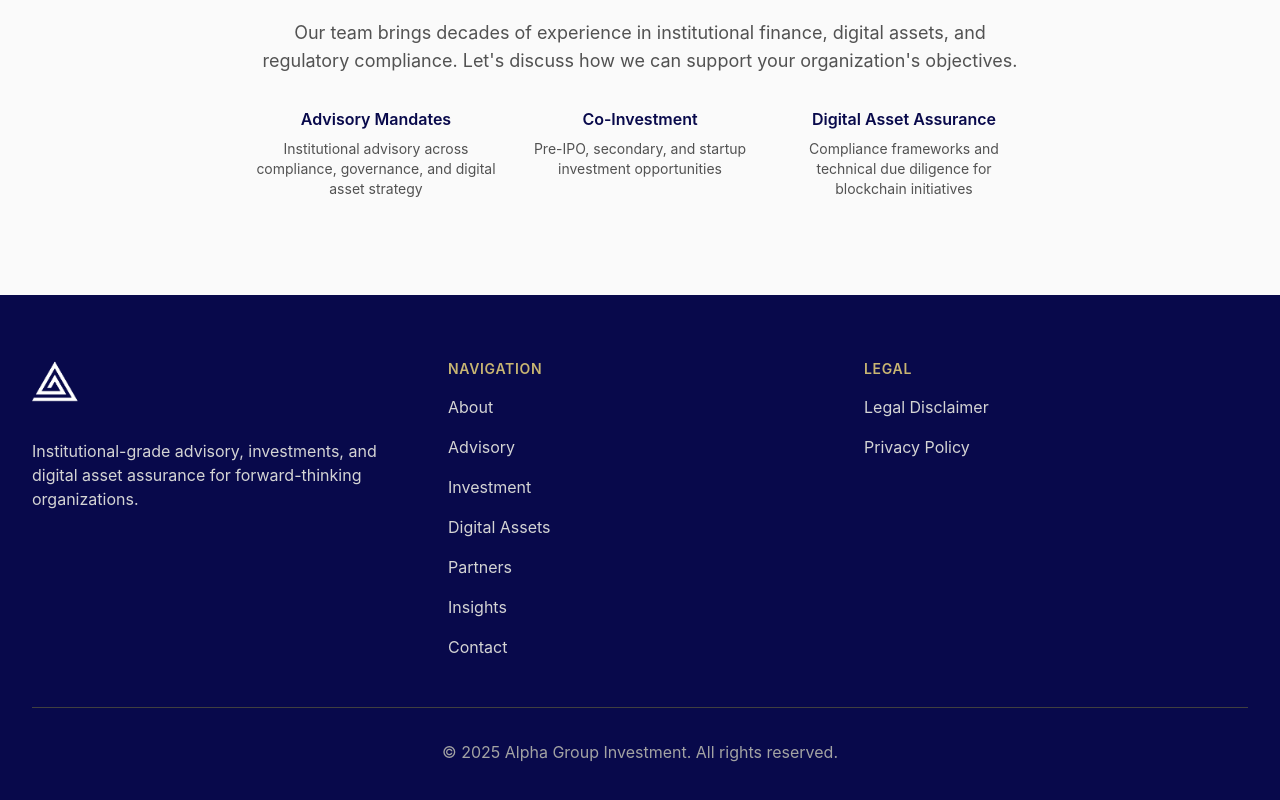
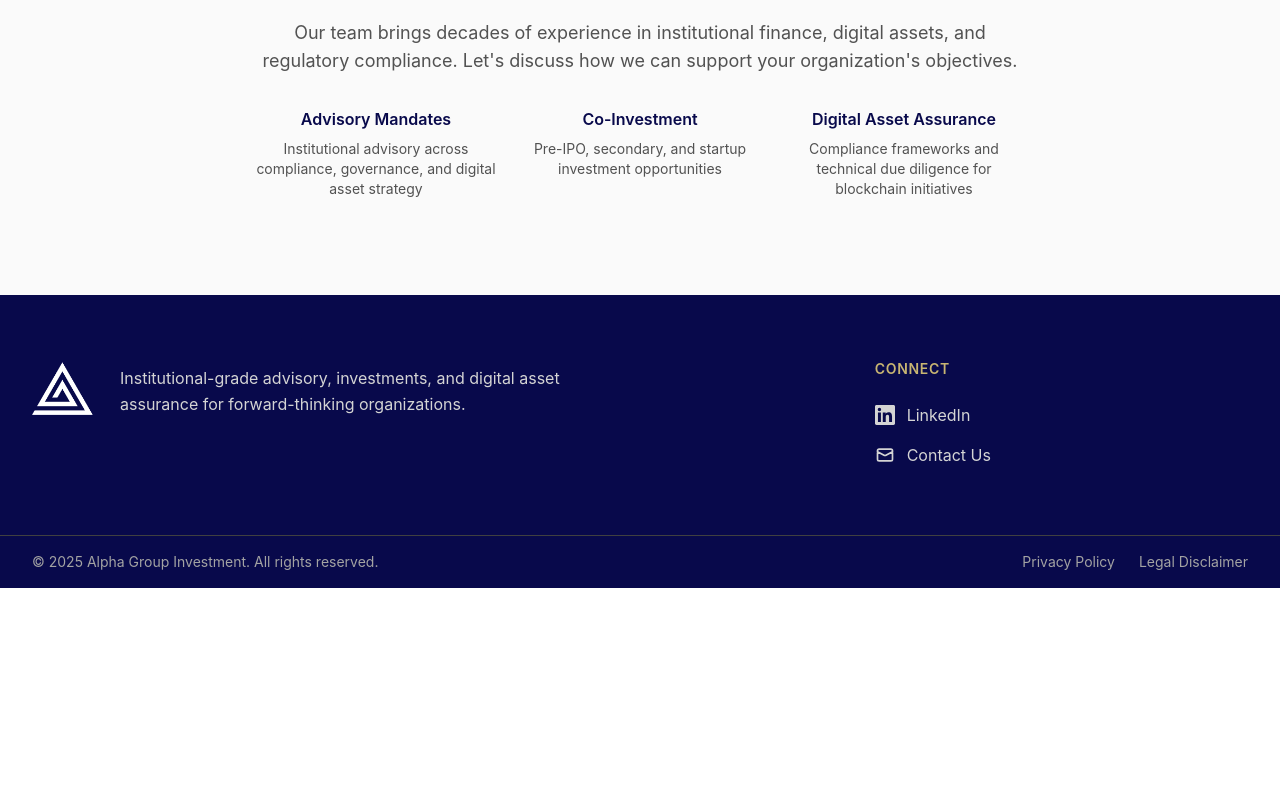
Before and after one commit to ingicco/alpha, a Next.js app: page /contact in a window 1280 px wide. Shown: the part 1494-2294 px from the top of the page. After the commit the page ends 2082 px from the top, so only its background shows below. Built offline with nearby package versions, Linux system fonts and the light colour scheme.

Commit message:
Fix contact page design and update footer layout
- Revert contact page to clean, professional design
- Remove overly complex styling that was causing layout issues
- Update footer with larger logo and improved text layout
- Ensure proper responsive behavior across all devices

```diff
--- a/app/contact/page.tsx
+++ b/app/contact/page.tsx
@@ -88,6 +88,7 @@
     <>
       {/* Hero Section */}
       <Section className="pt-24">
+        <Container>
           <div className="text-center max-w-4xl mx-auto">
             <Reveal>
               <h1 className="text-4xl font-bold tracking-tight text-primary-900 sm:text-5xl lg:text-6xl mb-6">
@@ -102,10 +103,12 @@
               </p>
             </Reveal>
           </div>
+        </Container>
       </Section>
 
       {/* Contact Form */}
       <Section>
+        <Container>
           <div className="grid gap-12 lg:grid-cols-2 lg:gap-16">
             <Reveal>
               <div>
@@ -158,7 +161,7 @@
             </Reveal>
 
             <Reveal delay={200}>
-            <div className="bg-white rounded-xl shadow-lg border border-neutral-200 p-8">
+              <div className="bg-white rounded-lg shadow-sm border border-neutral-200 p-8">
                 {submitStatus === 'success' ? (
                   <div className="text-center py-8">
                     <div className="mx-auto mb-4 flex h-12 w-12 items-center justify-center rounded-full bg-green-100">
@@ -186,7 +189,7 @@
                         required
                         value={formData.name}
                         onChange={handleChange}
-                      className="w-full px-4 py-3 border border-neutral-300 rounded-lg focus:outline-none focus:ring-2 focus:ring-gold-600 focus:border-transparent"
+                        className="w-full px-4 py-3 border border-neutral-300 rounded-lg focus:outline-none focus:ring-2 focus:ring-accent-500 focus:border-transparent"
                       />
                     </div>
 
@@ -201,7 +204,7 @@
                         required
                         value={formData.email}
                         onChange={handleChange}
-                      className="w-full px-4 py-3 border border-neutral-300 rounded-lg focus:outline-none focus:ring-2 focus:ring-gold-600 focus:border-transparent"
+                        className="w-full px-4 py-3 border border-neutral-300 rounded-lg focus:outline-none focus:ring-2 focus:ring-accent-500 focus:border-transparent"
                       />
                     </div>
 
@@ -215,7 +218,7 @@
                         name="organization"
                         value={formData.organization}
                         onChange={handleChange}
-                      className="w-full px-4 py-3 border border-neutral-300 rounded-lg focus:outline-none focus:ring-2 focus:ring-gold-600 focus:border-transparent"
+                        className="w-full px-4 py-3 border border-neutral-300 rounded-lg focus:outline-none focus:ring-2 focus:ring-accent-500 focus:border-transparent"
                       />
                     </div>
 
@@ -229,7 +232,7 @@
                         required
                         value={formData.interest}
                         onChange={handleChange}
-                      className="w-full px-4 py-3 border border-neutral-300 rounded-lg focus:outline-none focus:ring-2 focus:ring-gold-600 focus:border-transparent"
+                        className="w-full px-4 py-3 border border-neutral-300 rounded-lg focus:outline-none focus:ring-2 focus:ring-accent-500 focus:border-transparent"
                       >
                         <option value="">Select your interest</option>
                         {interests.map((interest) => (
@@ -251,7 +254,7 @@
                         rows={4}
                         value={formData.message}
                         onChange={handleChange}
-                      className="w-full px-4 py-3 border border-neutral-300 rounded-lg focus:outline-none focus:ring-2 focus:ring-gold-600 focus:border-transparent"
+                        className="w-full px-4 py-3 border border-neutral-300 rounded-lg focus:outline-none focus:ring-2 focus:ring-accent-500 focus:border-transparent"
                         placeholder="Tell us about your needs and how we can help..."
                       />
                     </div>
@@ -270,7 +273,7 @@
                     <button
                       type="submit"
                       disabled={isSubmitting}
-                    className="w-full bg-accent-400 text-primary-900 font-semibold py-3 px-6 rounded-lg hover:bg-accent-500 focus:outline-none focus:ring-2 focus:ring-gold-600 focus:ring-offset-2 transition-colors disabled:opacity-50 disabled:cursor-not-allowed"
+                      className="w-full bg-accent-500 text-white font-semibold py-3 px-6 rounded-lg hover:bg-accent-600 focus:outline-none focus:ring-2 focus:ring-accent-500 focus:ring-offset-2 transition-colors disabled:opacity-50 disabled:cursor-not-allowed"
                     >
                       {isSubmitting ? 'Sending...' : 'Send Message'}
                     </button>
@@ -279,10 +282,12 @@
               </div>
             </Reveal>
           </div>
+        </Container>
       </Section>
 
       {/* Additional Information */}
       <Section background="muted">
+        <Container>
           <div className="text-center max-w-3xl mx-auto">
             <Reveal>
               <h2 className="text-2xl font-bold text-primary-900 mb-6">
@@ -324,6 +329,7 @@
               </div>
             </Reveal>
           </div>
+        </Container>
       </Section>
     </>
   )
--- a/components/Footer.tsx
+++ b/components/Footer.tsx
@@ -2,152 +2,93 @@
 import Image from 'next/image'
 import { Container } from './Container'
 
-const navigation = {
-  main: [
-    { name: 'About', href: '/about' },
-    { name: 'Advisory', href: '/advisory' },
-    { name: 'Investment', href: '/investment' },
-    { name: 'Digital Assets', href: '/digital-assets' },
-    { name: 'Partners', href: '/partners' },
-    { name: 'Insights', href: '/insights' },
-    { name: 'Contact', href: '/contact' },
-  ],
-  legal: [
-    { name: 'Legal Disclaimer', href: '/legal/disclaimer' },
-    { name: 'Privacy Policy', href: '/legal/privacy' },
-  ],
-}
+const legalLinks = [
+  { name: 'Privacy Policy', href: '/legal/privacy' },
+  { name: 'Legal Disclaimer', href: '/legal/disclaimer' },
+]
 
 export function Footer() {
   const currentYear = new Date().getFullYear()
 
   return (
     <footer className="bg-primary-900 text-white">
-      <div className="mobile-container py-8 sm:py-12 lg:py-16">
-        {/* Mobile: Single column layout */}
-        <div className="block lg:hidden space-y-6">
-          <div>
-            <div className="mb-3">
-              <Image
-                src="/alpha-logo.png"
-                alt="Alpha Group Investment"
-                width={120}
-                height={40}
-                className="h-8 w-auto"
-              />
-            </div>
-            <p className="text-sm text-neutral-300 mobile-text-wrap">
-              Institutional-grade advisory, investments, and digital asset assurance for forward-thinking organizations.
-            </p>
-          </div>
-
-          <div className="grid grid-cols-2 gap-6">
-            <div>
-              <h3 className="text-xs font-semibold uppercase tracking-wider text-accent-400 mb-3">
-                Navigation
-              </h3>
-              <ul className="space-y-2">
-                {navigation.main.map((item) => (
-                  <li key={item.name}>
-                    <Link
-                      href={item.href}
-                      className="text-xs text-neutral-300 hover:text-white transition-colors mobile-text-wrap"
-                    >
-                      {item.name}
-                    </Link>
-                  </li>
-                ))}
-              </ul>
-            </div>
-
-            <div>
-              <h3 className="text-xs font-semibold uppercase tracking-wider text-accent-400 mb-3">
-                Legal
-              </h3>
-              <ul className="space-y-2">
-                {navigation.legal.map((item) => (
-                  <li key={item.name}>
-                    <Link
-                      href={item.href}
-                      className="text-xs text-neutral-300 hover:text-white transition-colors mobile-text-wrap"
-                    >
-                      {item.name}
-                    </Link>
-                  </li>
-                ))}
-              </ul>
-            </div>
-          </div>
-
-          <div className="border-t border-neutral-700 pt-4">
-            <p className="text-xs text-neutral-400 text-center mobile-text-wrap">
-              © {currentYear} Alpha Group Investment. All rights reserved.
-            </p>
-          </div>
-        </div>
-
-        {/* Desktop: Multi-column layout */}
-        <div className="hidden lg:block">
-          <div className="xl:grid xl:grid-cols-3 xl:gap-8">
-            <div className="space-y-8 xl:col-span-1">
+      {/* Main footer content */}
+      <div className="mobile-container py-12 sm:py-16">
+        <div className="grid grid-cols-1 lg:grid-cols-3 gap-8 lg:gap-12">
+          {/* Company info */}
+          <div className="lg:col-span-2">
+            <div className="flex flex-col sm:flex-row sm:items-center gap-6">
               <div>
                 <Image
                   src="/alpha-logo.png"
                   alt="Alpha Group Investment"
-                  width={150}
-                  height={50}
-                  className="h-12 w-auto"
+                  width={200}
+                  height={65}
+                  className="h-16 w-auto"
                 />
               </div>
-              <p className="text-base text-neutral-300 max-w-md">
-                Institutional-grade advisory, investments, and digital asset assurance
-                for forward-thinking organizations.
-              </p>
-            </div>
-
-            <div className="mt-12 grid grid-cols-2 gap-8 xl:col-span-2 xl:mt-0">
-              <div>
-                <h3 className="text-sm font-semibold uppercase tracking-wider text-accent-400">
-                  Navigation
-                </h3>
-                <ul role="list" className="mt-4 space-y-4">
-                  {navigation.main.map((item) => (
-                    <li key={item.name}>
-                      <Link
-                        href={item.href}
-                        className="text-base text-neutral-300 hover:text-white transition-colors"
-                      >
-                        {item.name}
-                      </Link>
-                    </li>
-                  ))}
-                </ul>
-              </div>
-
-              <div>
-                <h3 className="text-sm font-semibold uppercase tracking-wider text-accent-400">
-                  Legal
-                </h3>
-                <ul role="list" className="mt-4 space-y-4">
-                  {navigation.legal.map((item) => (
-                    <li key={item.name}>
-                      <Link
-                        href={item.href}
-                        className="text-base text-neutral-300 hover:text-white transition-colors"
-                      >
-                        {item.name}
-                      </Link>
-                    </li>
-                  ))}
-                </ul>
+              <div className="text-base text-neutral-300 leading-relaxed">
+                <p>Institutional-grade advisory, investments, and digital asset</p>
+                <p>assurance for forward-thinking organizations.</p>
               </div>
             </div>
           </div>
 
-          <div className="mt-12 border-t border-neutral-700 pt-8">
-            <p className="text-base text-neutral-400 text-center">
+          {/* Social & Contact */}
+          <div className="space-y-6">
+            <h3 className="text-sm font-semibold uppercase tracking-wider text-accent-400">
+              Connect
+            </h3>
+            <div className="space-y-3">
+              <div>
+                <a
+                  href="https://www.linkedin.com/company/alpha-group-investment"
+                  target="_blank"
+                  rel="noopener noreferrer"
+                  className="inline-flex items-center gap-3 text-neutral-300 hover:text-white transition-colors group"
+                >
+                  <svg className="w-5 h-5 group-hover:scale-110 transition-transform" fill="currentColor" viewBox="0 0 24 24">
+                    <path d="M20.447 20.452h-3.554v-5.569c0-1.328-.027-3.037-1.852-3.037-1.853 0-2.136 1.445-2.136 2.939v5.667H9.351V9h3.414v1.561h.046c.477-.9 1.637-1.85 3.37-1.85 3.601 0 4.267 2.37 4.267 5.455v6.286zM5.337 7.433a2.062 2.062 0 01-2.063-2.065 2.064 2.064 0 112.063 2.065zm1.782 13.019H3.555V9h3.564v11.452zM22.225 0H1.771C.792 0 0 .774 0 1.729v20.542C0 23.227.792 24 1.771 24h20.451C23.2 24 24 23.227 24 22.271V1.729C24 .774 23.2 0 22.222 0h.003z"/>
+                  </svg>
+                  <span>LinkedIn</span>
+                </a>
+              </div>
+
+              <div>
+                <Link
+                  href="/contact"
+                  className="inline-flex items-center gap-3 text-neutral-300 hover:text-white transition-colors group"
+                >
+                  <svg className="w-5 h-5 group-hover:scale-110 transition-transform" fill="none" stroke="currentColor" viewBox="0 0 24 24">
+                    <path strokeLinecap="round" strokeLinejoin="round" strokeWidth={2} d="M3 8l7.89 4.26a2 2 0 002.22 0L21 8M5 19h14a2 2 0 002-2V7a2 2 0 00-2-2H5a2 2 0 00-2 2v10a2 2 0 002 2z" />
+                  </svg>
+                  <span>Contact Us</span>
+                </Link>
+              </div>
+            </div>
+          </div>
+        </div>
+      </div>
+
+      {/* Bottom bar with legal links */}
+      <div className="border-t border-neutral-700">
+        <div className="mobile-container py-4">
+          <div className="flex flex-col sm:flex-row justify-between items-center gap-4">
+            <p className="text-sm text-neutral-400">
               © {currentYear} Alpha Group Investment. All rights reserved.
             </p>
+
+            <div className="flex items-center gap-6">
+              {legalLinks.map((item, index) => (
+                <Link
+                  key={item.name}
+                  href={item.href}
+                  className="text-sm text-neutral-400 hover:text-neutral-300 transition-colors"
+                >
+                  {item.name}
+                </Link>
+              ))}
+            </div>
           </div>
         </div>
       </div>
```
Lines whose indentation alone changed are shown as unchanged.
